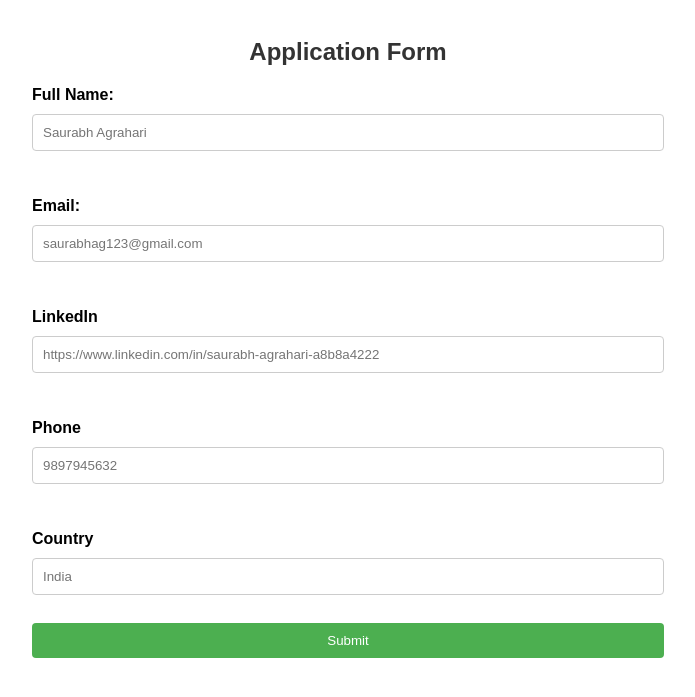
After one commit to mrstarks298/sitare_website-2, a Flask app: template templates/application_form.html in a window 1280 px wide. The commit adds this page. Shown: the top 697 px of the page, without its empty margins (292-987 px from the left). Run offline with Flask 3, Linux system fonts and the light colour scheme; the template is opened without the code that fills it, so the values that code supplies are empty.

Commit message:
i hav ecreated a  form and view page

```diff
--- a/app.py
+++ b/app.py
@@ -1,8 +1,10 @@
-from flask import Flask, render_template
 
-#create flask aplication
+from flask import Flask, render_template, request, jsonify
+
+# Create Flask application
 app = Flask(__name__)
-#crete python list
+
+# Create Python list
 JOBS = [{
     'id': 1,
     'title': 'Asistent prof. Python ',
@@ -20,26 +22,28 @@ JOBS = [{
     'Salary': 'Rs.200000'
 }]
 
-#rejister the rout to the aplication
-#inside the rout the path of the page will mention
-
-
+# Register the route to the application
 @app.route('/')
 def hellow_world():
-  return render_template('index.html', job=JOBS)
+    return render_template('index.html', job=JOBS)
 
+# Show data in JSON format
+@app.route('/api/jobs')
+def list_jobs():
+    return jsonify(JOBS)
 
 #we can show data in json formate by:
-@app.route('/api/jobs')
-def list_jobs():
-  return jsonify(JOBS)
+@app.route('/apply',methods=['post'])
+def helo_duniya():
+  data=request.form
+  return render_template('application_submitted.html',application=data)
+
 @app.route('/job/<id>')
 def show_job(id):
-  job=JOBS['id']
-  return jsonify(job)
-
-
-
+    for job in JOBS:
+        if str(job['id']) == id:
+            return jsonify(job)
+    return jsonify({"error": "Job not found"}), 404
 
 if __name__ == "__main__":
-  app.run(host='0.0.0.0', debug=True)
+    app.run(host='0.0.0.0', debug=True)
--- /dev/null
+++ b/templates/application_form.html
@@ -0,0 +1,71 @@
+
+
+<!DOCTYPE html>
+<html>
+ <head>
+    <title>Application Form</title>
+    <style>
+      body {
+        font-family: Arial, sans-serif;
+      }
+
+      .text-center {
+        margin: 0 auto;
+        width: 50%;
+        padding: 10px;
+      }
+
+      h2 {
+        color: #333;
+        text-align: center;
+      }
+
+      form {
+        display: flex;
+        flex-direction: column;
+      }
+
+      label {
+        font-weight: bold;
+      }
+
+      input[type=text], input[type=email], input[type=tel], input[type=url] {
+        padding: 10px;
+        margin: 10px 0;
+        border: 1px solid #ccc;
+        border-radius: 4px;
+      }
+
+      input[type=submit] {
+        background-color: #4CAF50;
+        color: white;
+        padding: 10px 20px;
+        border: none;
+        border-radius: 4px;
+        cursor: pointer;
+      }
+
+      input[type=submit]:hover {
+        background-color: #45a049;
+      }
+    </style>
+ </head>
+ <body>
+    <div class="text-center">
+      <h2>Application Form</h2>
+      <form action="/job/apply" method="post">
+        <label for="full_name">Full Name:</label>
+    <input type="text" id="full_name" name="Full_Name" placeholder="Saurabh Agrahari" required><br><br>
+    <label for="email">Email:  </label>
+    <input type="email" id="email" name="Email" placeholder="saurabhag123@gmail.com" required><br><br>
+    <label for="linkedin">LinkedIn</label>
+    <input type="url" id="linkedin" name="LinkedIn" placeholder="https://www.linkedin.com/in/saurabh-agrahari-a8b8a4222" required><br><br>
+    <label for="phone">Phone</label>
+    <input type="tel" id="phone" name="Phone" placeholder="9897945632" required><br><br>
+    <label for="country">Country</label>
+    <input type="text" id="country" name="Country" placeholder="India" required><br>
+        <input type="submit" name="submit" value="Submit">
+      </form>
+    </div>
+ </body>
+</html>
--- a/templates/jobitem.html
+++ b/templates/jobitem.html
@@ -7,6 +7,6 @@
     {% endif %}
  </div>
  <div class='col-3'>
-    <button type='button' class='btn btn-outline-primary'>Apply</button>
+    <a   class='btn btn-outline-primary' href='application_form.html'>Apply Now</a>
  </div>
 </div>
```
Also changed, not shown: templates/application_submitted.html (added, +24 -0 lines), templates/database.py (+0 -14 lines), 1 other file.
